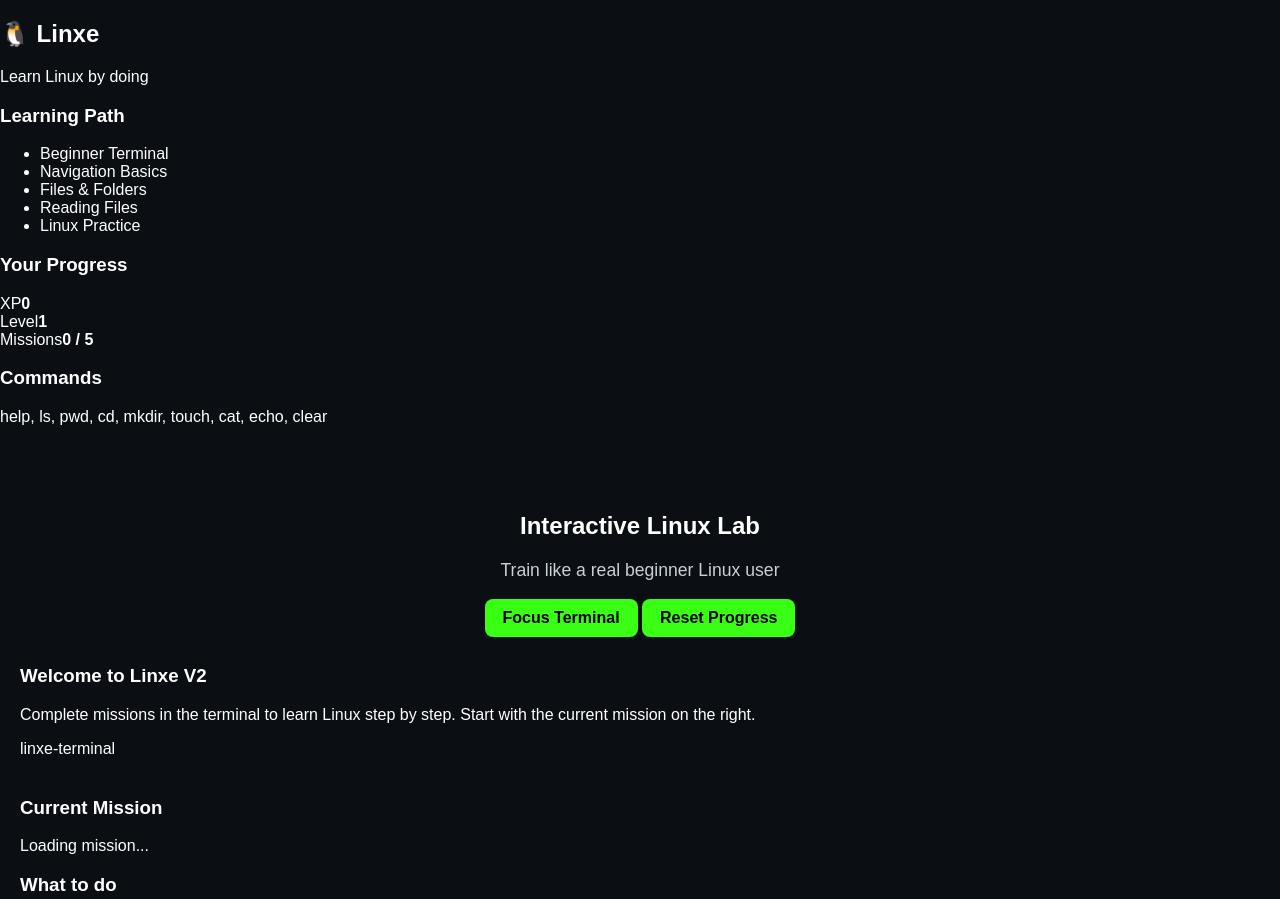
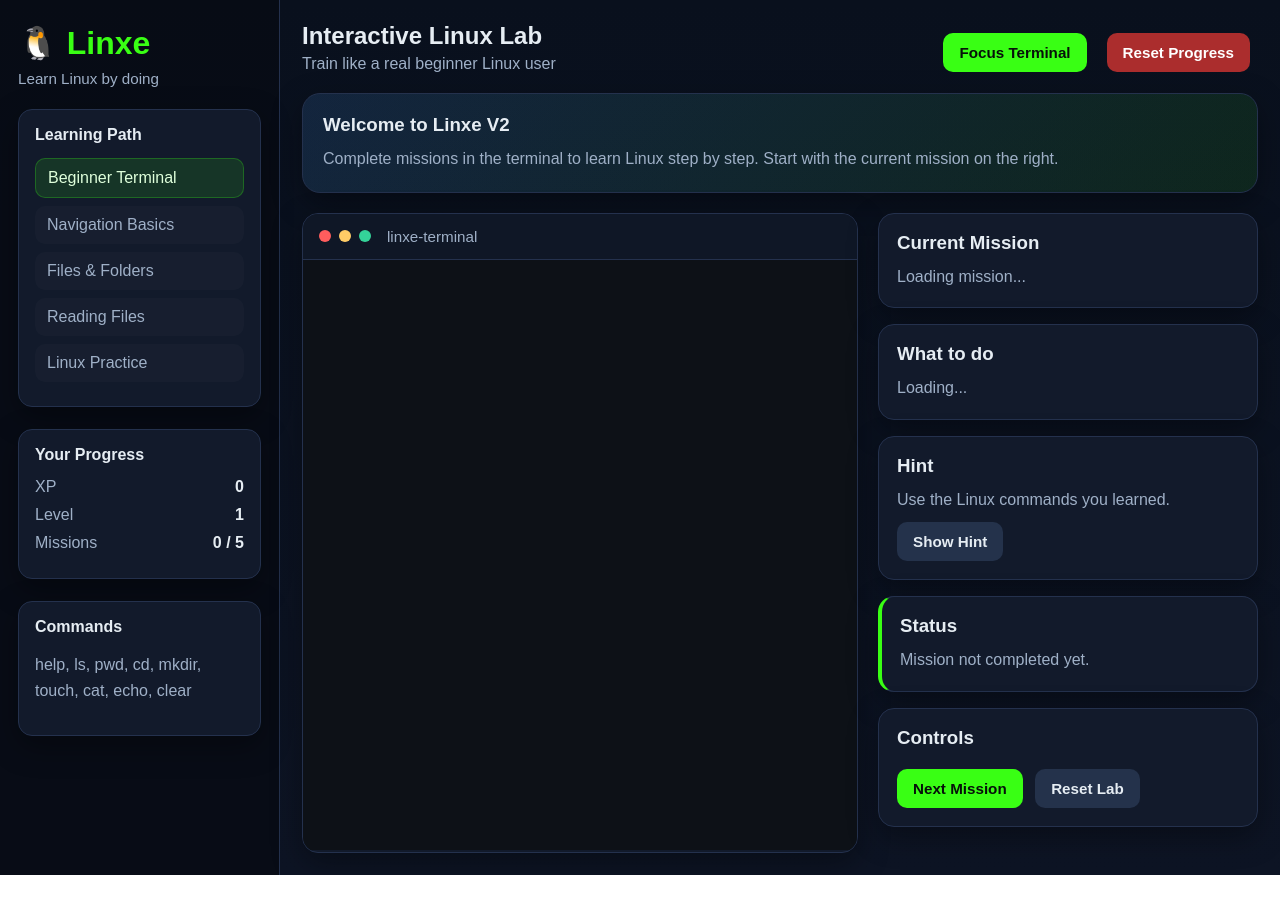
Before and after one commit to aldulaimi83/Interactive-Terminal-Simulato, a plain HTML site: page index.html in a window 1280 px wide. Shown: the top 899 px of the page. After the commit the page ends 875 px from the top, so only its background shows below. Drawn offline with nearby package versions, Linux system fonts and the light colour scheme; a script that the page names is missing.

Commit message:
Update style.css

```diff
--- a/style.css
+++ b/style.css
@@ -2,107 +2,293 @@
   box-sizing: border-box;
 }
 
+:root {
+  --bg: #0b1020;
+  --panel: #121a2b;
+  --panel-2: #0f1726;
+  --border: #24314d;
+  --text: #e6edf3;
+  --muted: #9fb0c7;
+  --green: #39ff14;
+  --blue: #4ea1ff;
+  --red: #ff5d5d;
+  --yellow: #ffcc66;
+  --shadow: 0 10px 30px rgba(0, 0, 0, 0.35);
+}
+
 body {
   margin: 0;
-  font-family: Arial, sans-serif;
-  background: #0b0f14;
-  color: #ffffff;
+  font-family: Arial, Helvetica, sans-serif;
+  background: linear-gradient(180deg, #09101d 0%, #0d1424 100%);
+  color: var(--text);
 }
 
-header {
-  text-align: center;
-  padding: 30px 20px 10px;
+.app-shell {
+  display: grid;
+  grid-template-columns: 280px 1fr;
+  min-height: 100vh;
 }
 
-header h1 {
-  margin: 0;
-  font-size: 2.5rem;
-  color: #39ff14;
+.sidebar {
+  background: rgba(8, 12, 22, 0.95);
+  border-right: 1px solid var(--border);
+  padding: 24px 18px;
 }
 
-header p {
-  margin-top: 10px;
-  color: #c9d1d9;
-  font-size: 1.1rem;
+.brand h1 {
+  margin: 0;
+  color: var(--green);
+  font-size: 2rem;
 }
 
-main {
-  width: 100%;
-  padding: 20px;
+.brand p {
+  margin-top: 8px;
+  color: var(--muted);
+  font-size: 0.95rem;
 }
 
-.hero {
-  text-align: center;
-  margin-bottom: 30px;
+.sidebar-card {
+  margin-top: 22px;
+  padding: 16px;
+  background: var(--panel);
+  border: 1px solid var(--border);
+  border-radius: 14px;
+  box-shadow: var(--shadow);
 }
 
-.hero h2 {
-  font-size: 1.4rem;
-  margin-bottom: 15px;
+.sidebar-card h3 {
+  margin-top: 0;
+  margin-bottom: 14px;
+  font-size: 1rem;
 }
 
-button {
-  cursor: pointer;
-  padding: 10px 18px;
-  border: none;
-  border-radius: 8px;
-  font-size: 1rem;
-  background: #39ff14;
-  color: #000;
-  font-weight: bold;
+.lesson-list {
+  list-style: none;
+  padding: 0;
+  margin: 0;
 }
 
-button:hover {
-  opacity: 0.9;
+.lesson-list li {
+  padding: 10px 12px;
+  margin-bottom: 8px;
+  border-radius: 10px;
+  color: var(--muted);
+  background: rgba(255,255,255,0.02);
 }
 
-#terminal-section {
-  text-align: center;
+.lesson-list li.active {
+  background: rgba(57, 255, 20, 0.12);
+  color: #dfffdb;
+  border: 1px solid rgba(57, 255, 20, 0.25);
 }
 
-#terminal-section h2 {
+.stat {
+  display: flex;
+  justify-content: space-between;
+  align-items: center;
+  margin-bottom: 10px;
+  color: var(--muted);
+}
+
+.stat strong {
+  color: var(--text);
+}
+
+.small {
+  color: var(--muted);
+  line-height: 1.6;
+}
+
+.main-content {
+  padding: 22px;
+}
+
+.topbar {
+  display: flex;
+  justify-content: space-between;
+  align-items: center;
+  gap: 20px;
   margin-bottom: 20px;
 }
 
-.terminal-wrapper {
-  width: 90%;
-  max-width: 900px;
-  margin: 20px auto;
-  height: 500px;
-  border: 3px solid #39ff14;
-  border-radius: 10px;
+.topbar h2 {
+  margin: 0 0 5px 0;
+}
+
+.topbar p {
+  margin: 0;
+  color: var(--muted);
+}
+
+.topbar-buttons {
+  display: flex;
+  gap: 12px;
+  flex-wrap: wrap;
+}
+
+.hero-panel {
+  background: linear-gradient(135deg, rgba(78,161,255,0.14), rgba(57,255,20,0.09));
+  border: 1px solid var(--border);
+  border-radius: 18px;
+  padding: 20px;
+  margin-bottom: 20px;
+  box-shadow: var(--shadow);
+}
+
+.hero-panel h3 {
+  margin-top: 0;
+  margin-bottom: 10px;
+}
+
+.hero-panel p {
+  margin: 0;
+  color: var(--muted);
+  line-height: 1.6;
+}
+
+.workspace {
+  display: grid;
+  grid-template-columns: 1.4fr 380px;
+  gap: 20px;
+}
+
+.terminal-panel,
+.mission-card {
+  background: var(--panel);
+  border: 1px solid var(--border);
+  border-radius: 16px;
+  box-shadow: var(--shadow);
+}
+
+.terminal-panel {
   overflow: hidden;
-  background: #0d1117;
-  box-shadow: 0 0 25px rgba(57, 255, 20, 0.15);
+  min-height: 640px;
+}
+
+.panel-header {
+  display: flex;
+  align-items: center;
+  gap: 8px;
+  padding: 14px 16px;
+  background: var(--panel-2);
+  border-bottom: 1px solid var(--border);
+}
+
+.dot {
+  width: 12px;
+  height: 12px;
+  border-radius: 50%;
+}
+
+.dot.red {
+  background: var(--red);
+}
+
+.dot.yellow {
+  background: var(--yellow);
+}
+
+.dot.green {
+  background: #34d399;
+}
+
+.panel-title {
+  margin-left: 8px;
+  color: var(--muted);
+  font-size: 0.95rem;
 }
 
 #terminal {
   width: 100%;
-  height: 100%;
-  padding: 10px;
+  height: 590px;
+  padding: 12px;
+  background: #0d1117;
 }
 
-.actions {
-  text-align: center;
-  margin: 15px 0 30px;
+.mission-panel {
+  display: flex;
+  flex-direction: column;
+  gap: 16px;
 }
 
-.reset-btn {
-  background: #ff5555;
-  color: #fff;
+.mission-card {
+  padding: 18px;
 }
 
-@media (max-width: 768px) {
-  header h1 {
-    font-size: 2rem;
+.mission-card h3 {
+  margin-top: 0;
+  margin-bottom: 10px;
+}
+
+.mission-card p {
+  margin: 0;
+  color: var(--muted);
+  line-height: 1.6;
+}
+
+.success-box {
+  border-left: 4px solid var(--green);
+}
+
+button {
+  border: none;
+  border-radius: 10px;
+  padding: 11px 16px;
+  font-size: 0.95rem;
+  font-weight: bold;
+  cursor: pointer;
+  background: var(--green);
+  color: #07110a;
+  transition: transform 0.15s ease, opacity 0.15s ease;
+  margin-right: 8px;
+  margin-top: 10px;
+}
+
+button:hover {
+  opacity: 0.95;
+  transform: translateY(-1px);
+}
+
+button.secondary {
+  background: #24324b;
+  color: var(--text);
+}
+
+button.danger {
+  background: #ab2d2d;
+  color: white;
+}
+
+@media (max-width: 1100px) {
+  .workspace {
+    grid-template-columns: 1fr;
   }
 
-  .hero h2 {
-    font-size: 1.1rem;
+  .mission-panel {
+    order: -1;
+  }
+}
+
+@media (max-width: 860px) {
+  .app-shell {
+    grid-template-columns: 1fr;
   }
 
-  .terminal-wrapper {
-    width: 95%;
-    height: 420px;
+  .sidebar {
+    border-right: none;
+    border-bottom: 1px solid var(--border);
+  }
+
+  .topbar {
+    flex-direction: column;
+    align-items: flex-start;
+  }
+
+  #terminal {
+    height: 500px;
+  }
+
+  .terminal-panel {
+    min-height: auto;
   }
 }
```
